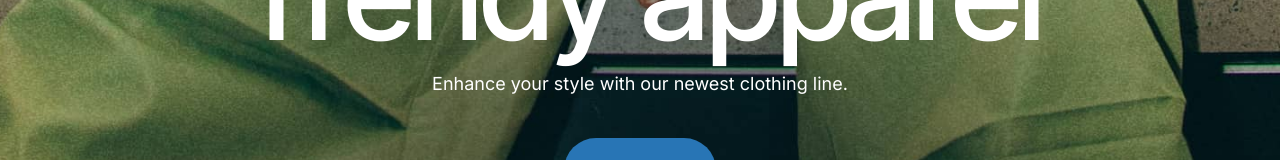
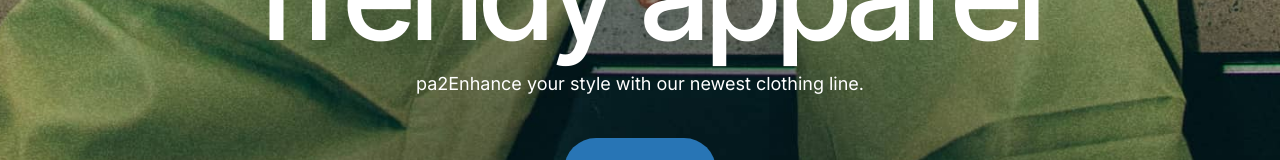
Before and after one commit to vdabel/ecommerce-pwii, a React (Vite) app: page / in a window 1280 px wide. Shown: the part 606-766 px from the top of the page. Built offline with nearby package versions, Linux system fonts and the light colour scheme.

Commit message:
comienzo de la pa2

```diff
--- a/src/home/MainBanner.tsx
+++ b/src/home/MainBanner.tsx
@@ -12,7 +12,7 @@ const MainBanner = () => {
             <h1 className="text-9xl font-medium -tracking-[2.6px] title-banner">Trendy apparel</h1>
           </div>
           <div className="mb-10">
-            <p className="text-lg p-banner">Enhance your style with our newest clothing line.</p>
+            <p className="text-lg p-banner">pa2Enhance your style with our newest clothing line.</p>
           </div>
           <a href="#" className="px-10 py-5 rounded-full bg-(--color-btn-1) hover:bg-(--color-btn-1-h)">Shop Now</a>
         </div>
```
